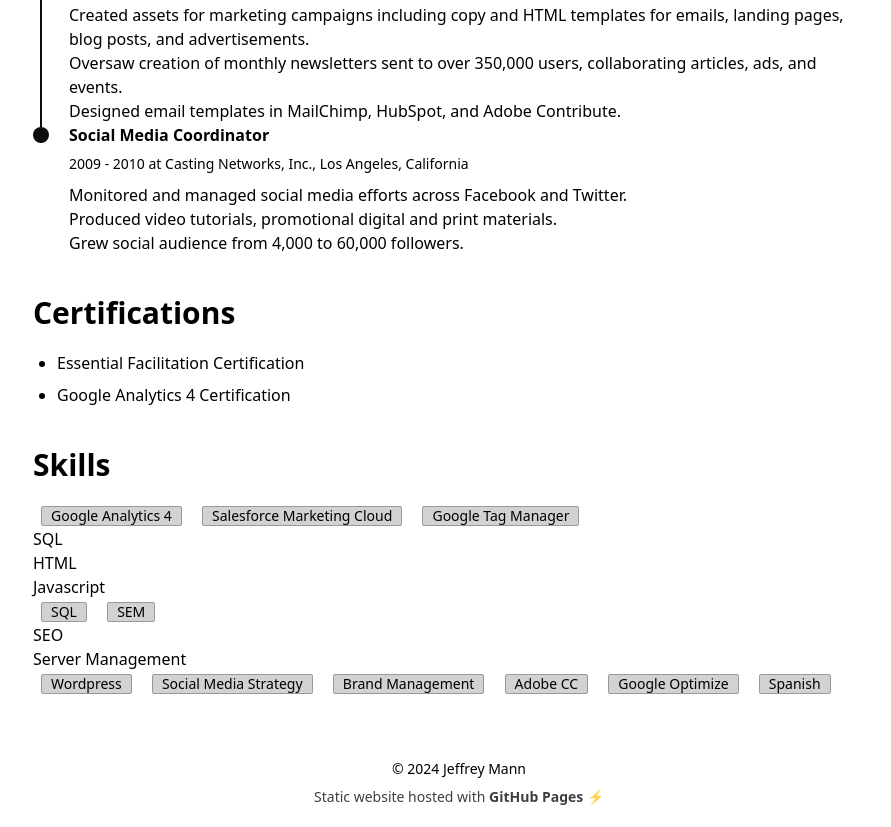
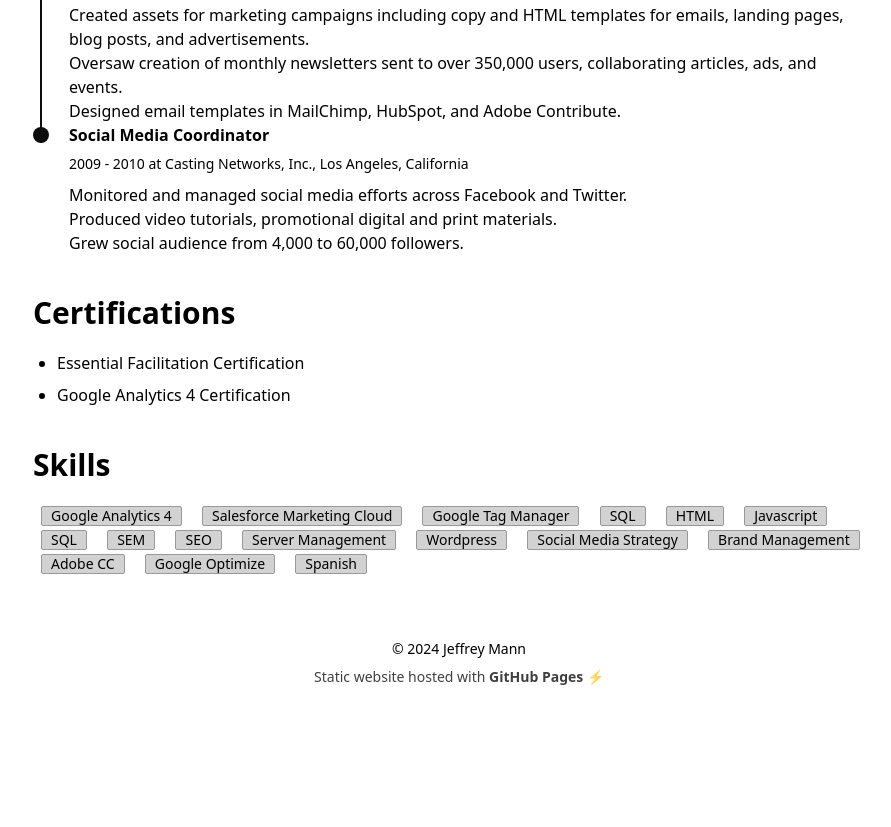
Before and after one commit to becausebirds/astrofy, an Astro site: page /resume in a window 1280 px wide. Shown: the part 1525-2352 px from the top of the page, without its empty margins (333-1224 px from the left). After the commit the page ends 2232 px from the top, so only its background shows below. Built offline with nearby package versions, Linux system fonts and the light colour scheme; Astro itself is replaced by a stand-in of ours.

Commit message:
Update resume.astro

```diff
--- a/src/pages/resume.astro
+++ b/src/pages/resume.astro
@@ -136,13 +136,13 @@ import TimeLineElement from "../components/cv/TimeLine.astro";
 <div class="skills">Google Analytics 4</div>
 <div class="skills">Salesforce Marketing Cloud</div>
 <div class="skills">Google Tag Manager</div>
-<div class=“skills">SQL</div>
-<div class=“skills">HTML</div>
-<div class=“skills">Javascript</div>
+<div class="skills">SQL</div>
+<div class="skills">HTML</div>
+<div class="skills">Javascript</div>
 <div class="skills">SQL</div>
 <div class="skills">SEM</div>
-<div class=“skills">SEO</div>
-<div class=“skills">Server Management</div>
+<div class="skills">SEO</div>
+<div class="skills">Server Management</div>
 <div class="skills">Wordpress</div>
 <div class="skills">Social Media Strategy</div>
 <div class="skills">Brand Management</div>
```
